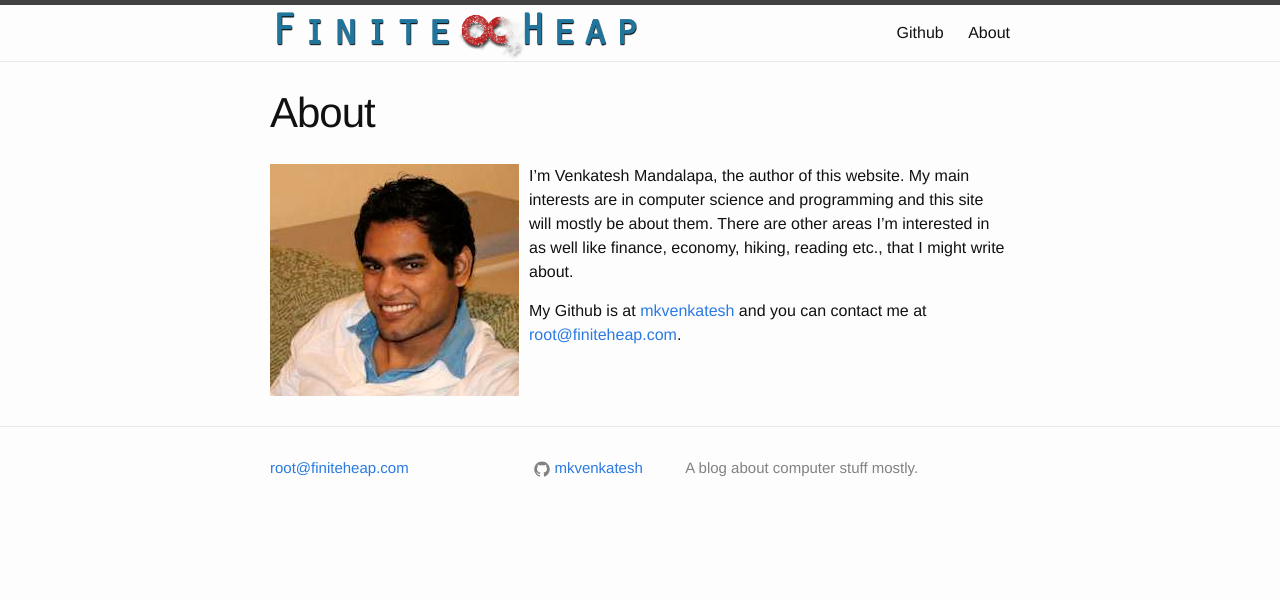
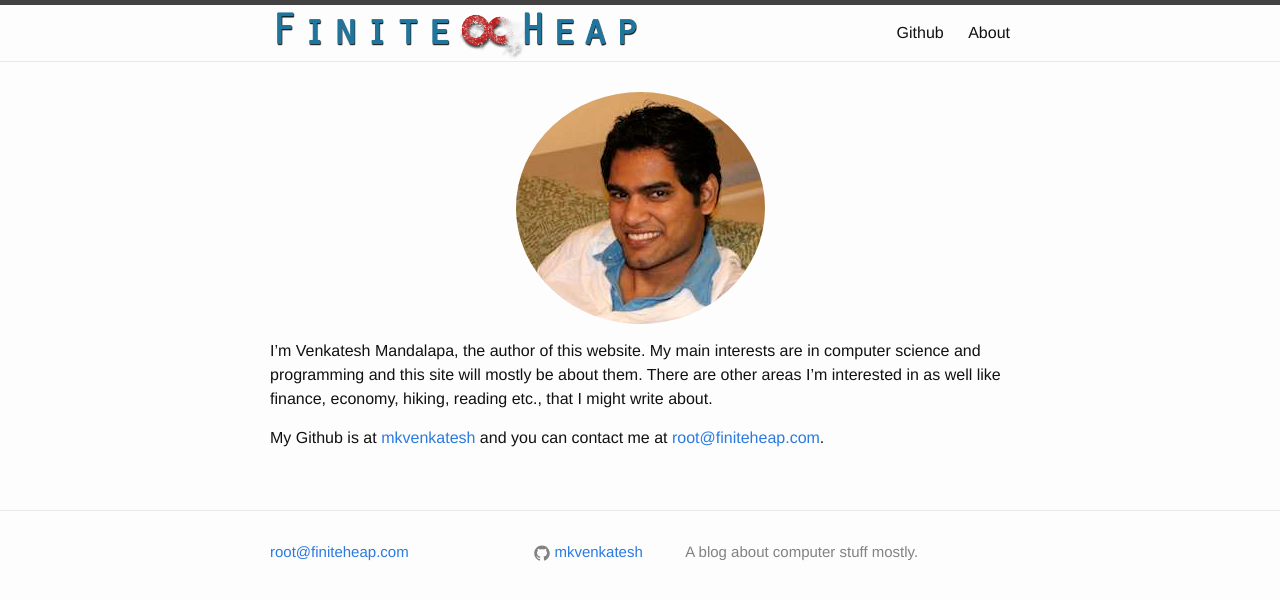
Before and after one commit to mkvenkatesh/finiteheap.com, a Jekyll site: the page built from about.md, in a window 1280 px wide. Shown: the top 600 px of the page. Built offline with Jekyll 4.4.1, drawn with Linux system fonts in a browser that asks for light colours.

Commit message:
adjust About page styles and layout

```diff
--- a/_sass/_base.scss
+++ b/_sass/_base.scss
@@ -48,16 +48,23 @@ img {
 .center-image {
     margin: 0 auto;
     display: block;
+		border-radius: 5px;
 }
 
 .right-image {
 		float: right;
-		padding-left: 10px;
+		margin-left: 10px;
+		border-radius: 5px;
 }
 
 .left-image {
 		float: left;
-		padding-right: 10px;
+		margin-right: 10px;
+		border-radius: 5px;
+}
+
+.circle-image {
+    border-radius: 50%;
 }
 
 /**
--- a/about.md
+++ b/about.md
@@ -1,10 +1,10 @@
 ---
-layout: page
+layout: pagenotitle
 title: About
 permalink: /about/
 ---
 
-<img class="left-image" src="/assets/me.jpeg" alt="Venkatesh
+<img class="center-image circle-image" src="/assets/me.jpeg" alt="Venkatesh
 Mandalapa">
 
 I'm Venkatesh Mandalapa, the author of this website. My main interests
```
